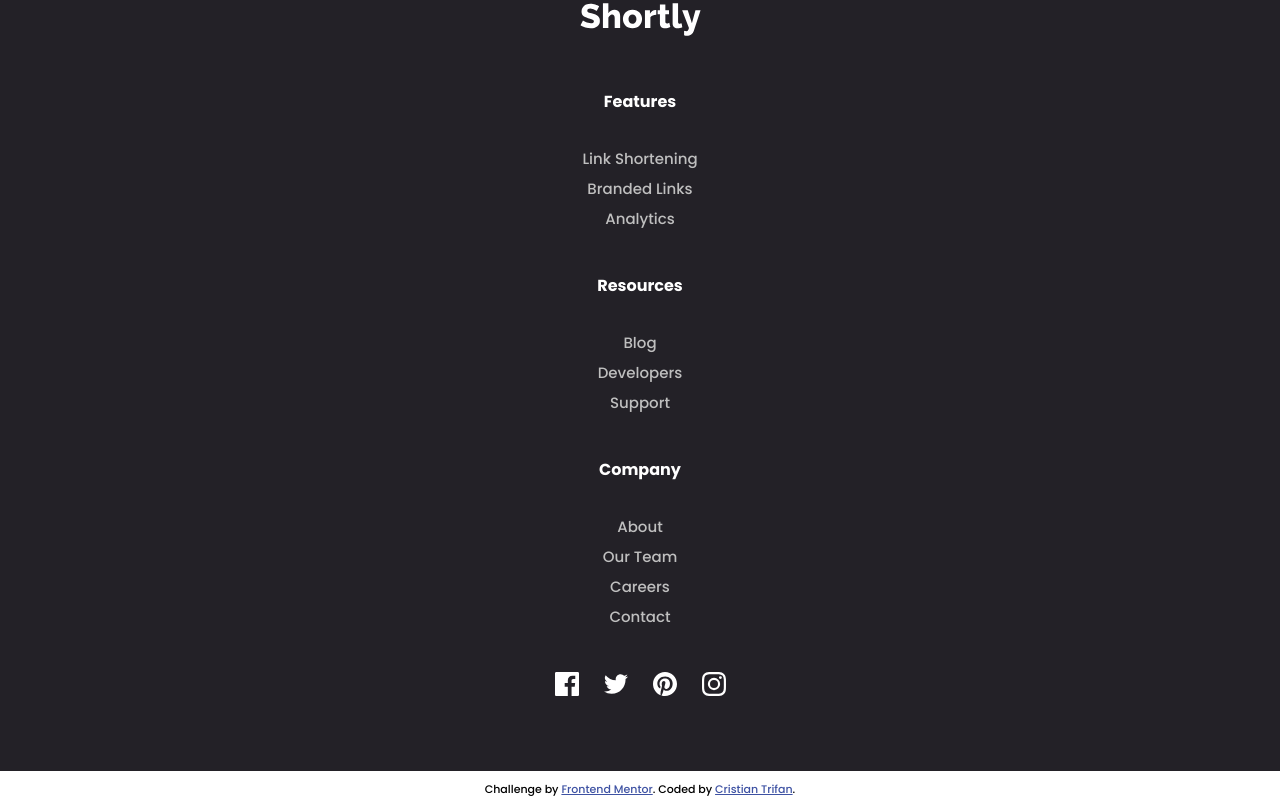
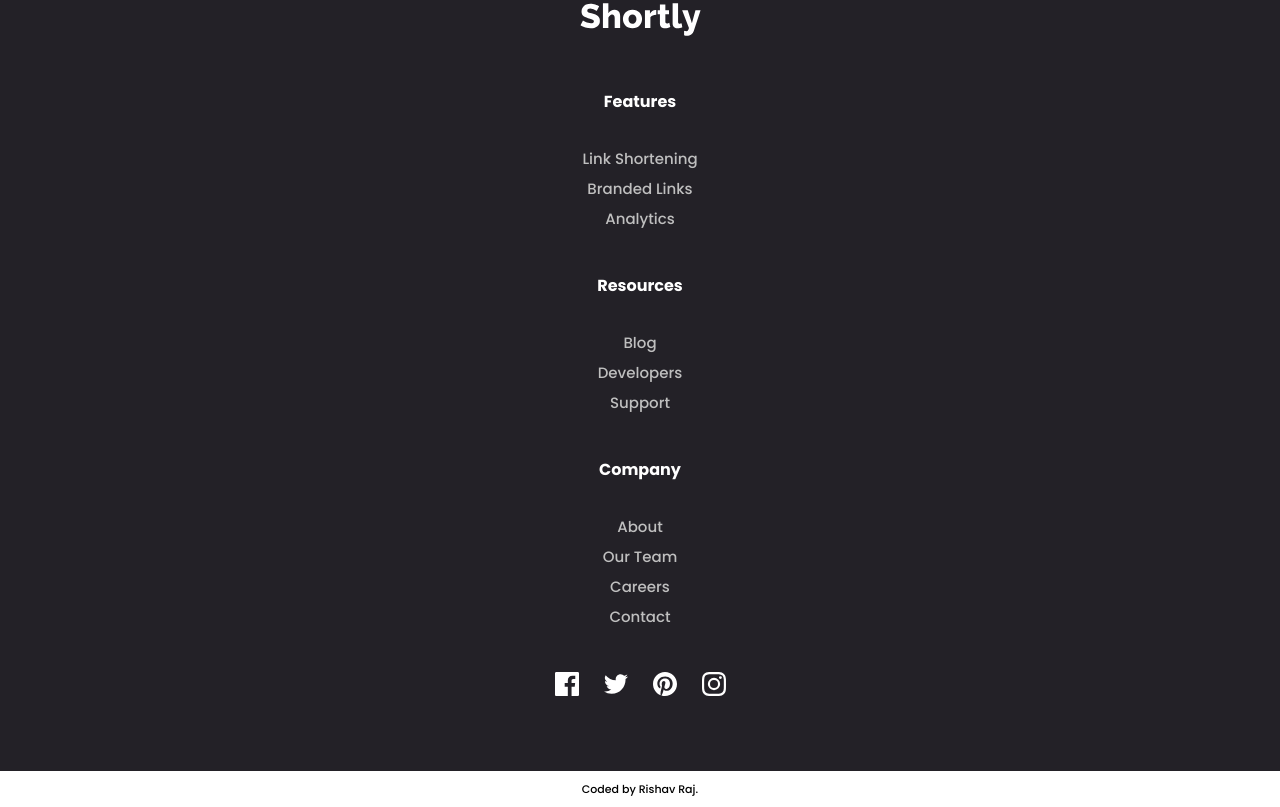
Before and after one commit to RishavRaj20/URL-shortening-API-Landing-Page, a website: page index.html in a window 1280 px wide. Shown: the part 2466-3273 px from the top of the page. Drawn offline with Linux system fonts and the light colour scheme; files whose address does not match are found by name.

Commit message:
Update index.html

```diff
--- a/index.html
+++ b/index.html
@@ -5,7 +5,7 @@
     <meta name="viewport" content="width=device-width, initial-scale=1.0" />
     <link rel="icon" type="image/png" sizes="32x32" href="./images/favicon-32x32.png" />
 
-    <title>Frontend Mentor | Shortly URL shortening API Challenge</title>
+    <title>Shortly URL shortening API Challenge</title>
 
     <link
       href="https://fonts.googleapis.com/css?family=Poppins:500,700&display=swap"
@@ -193,9 +193,7 @@
       </div>
     </div>
     <div class="attribution">
-      Challenge by
-      <a href="https://www.frontendmentor.io?ref=challenge" target="_blank">Frontend Mentor</a>.
-      Coded by <a href="https://crissdev.com/">Cristian Trifan</a>.
+      Coded by Rishav Raj.
     </div>
   </body>
 </html>
```
